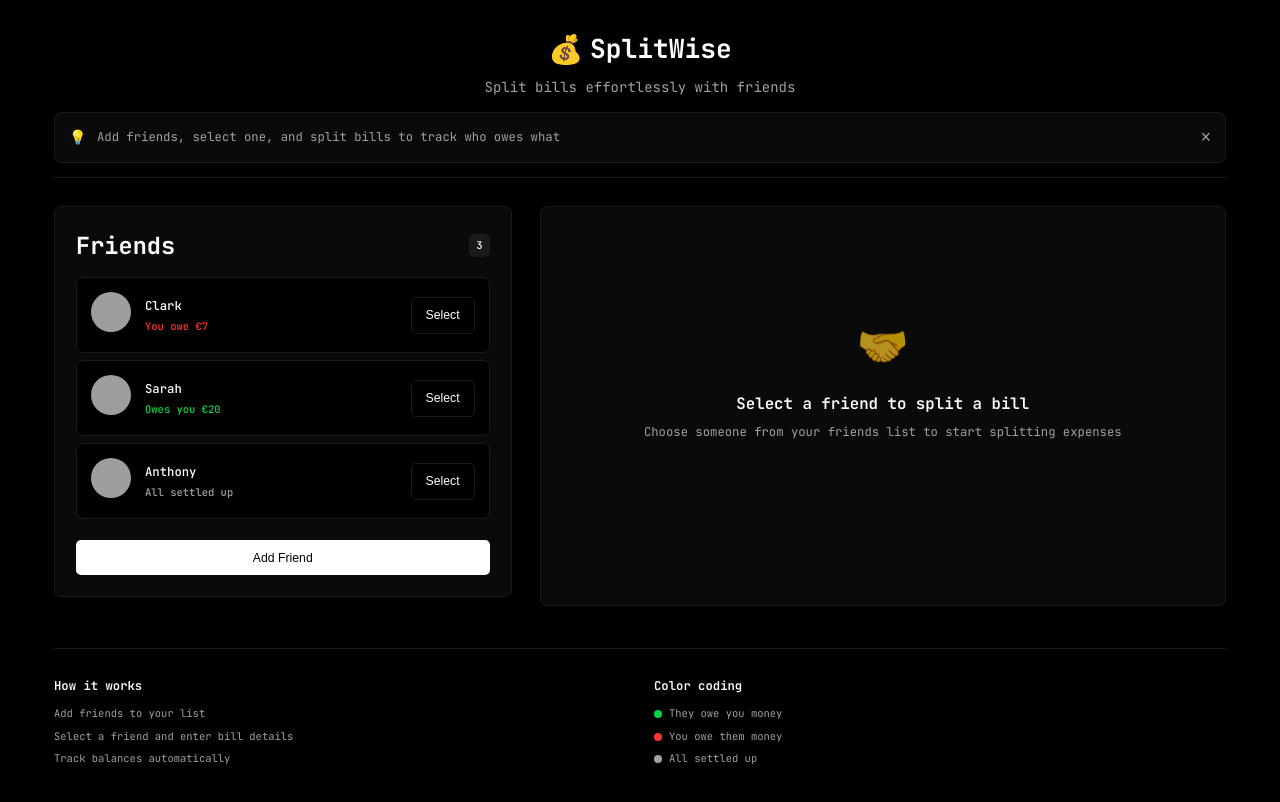
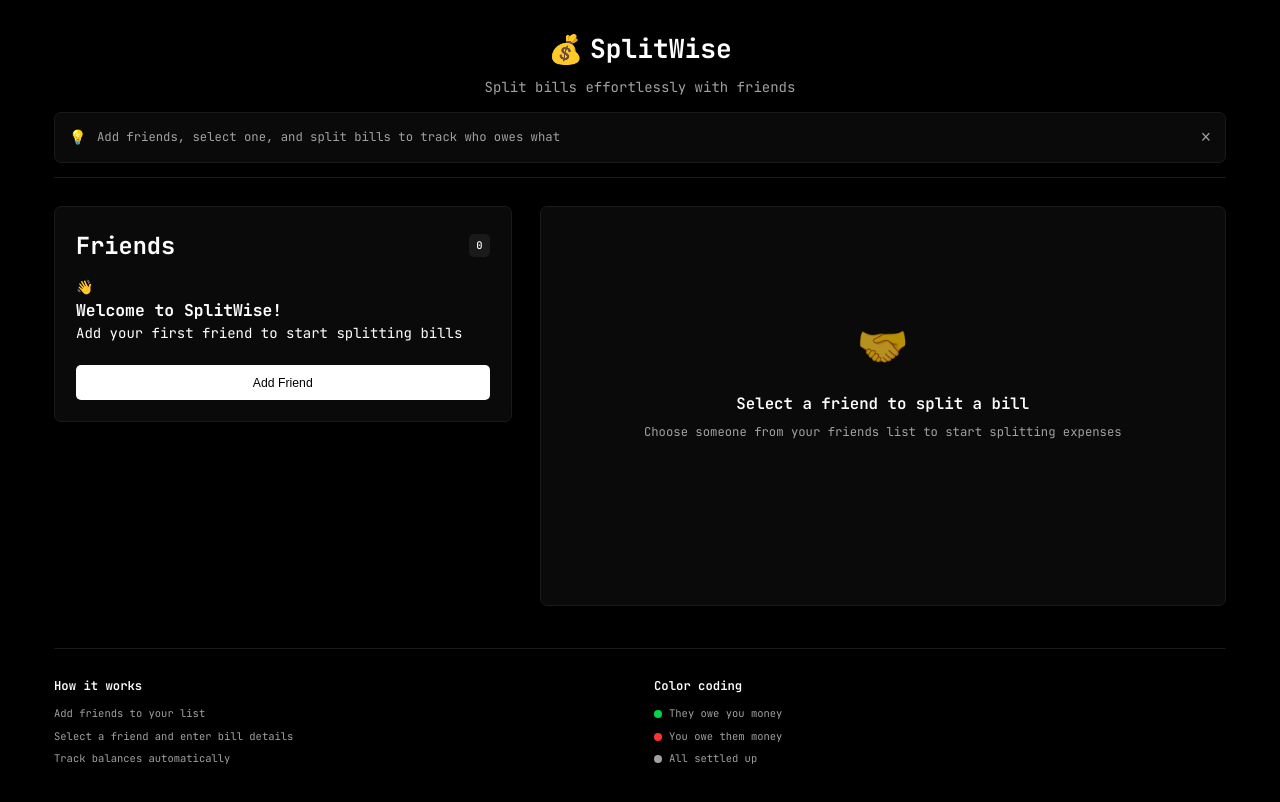
Before and after one commit to Scylox56/Eat-N-Split, a React (Vite) app: page / in a window 1280 px wide. Built offline with nearby package versions, Linux system fonts and the light colour scheme; grey boxes are pictures that could not be loaded.

Commit message:
feat: initialize friends list and add enter key submission for forms

```diff
--- a/src/App.jsx
+++ b/src/App.jsx
@@ -1,26 +1,7 @@
 import { useState } from 'react'
 import './App.css'
 
-const initialFriends = [
-  {
-    id: 118836,
-    name: 'Clark',
-    image: 'https://i.pravatar.cc/48?u=118836',
-    balance: -7,
-  },
-  {
-    id: 933372,
-    name: 'Sarah',
-    image: 'https://i.pravatar.cc/48?u=933372',
-    balance: 20,
-  },
-  {
-    id: 499476,
-    name: 'Anthony',
-    image: 'https://i.pravatar.cc/48?u=499476',
-    balance: 0,
-  },
-]
+const initialFriends = []
 
 function Button({ children, onClick, variant = 'primary', className = '' }) {
   return (
@@ -31,7 +12,7 @@ function Button({ children, onClick, variant = 'primary', className = '' }) {
 }
 
 function App() {
-  const [friends, setFriends] = useState(initialFriends)
+  const [friends, setFriends] = useState([])
   const [showAddFriend, setShowAddFriend] = useState(false)
   const [selectedFriend, setSelectedFriend] = useState(null)
   const [showHint, setShowHint] = useState(true)
@@ -169,7 +150,23 @@ function App() {
   )
 }
 
+function handleEnterSubmit(e, submitFn) {
+  if (e.key === 'Enter') {
+    submitFn()
+  }
+}
+
 function FriendsList({ friends, onSelection, selectedFriend }) {
+  if (friends.length === 0) {
+    return (
+      <div className="empty-friends-state">
+        <div className="welcome-icon">👋</div>
+        <h3>Welcome to SplitWise!</h3>
+        <p>Add your first friend to start splitting bills</p>
+      </div>
+    )
+  }
+
   return (
     <div className="friends-list">
       {friends.map((friend) => (
@@ -255,6 +252,7 @@ function FormAddFriend({ onAddFriend }) {
           value={name}
           onChange={(e) => setName(e.target.value)}
           className="form-input"
+          onKeyDown={(e) => handleEnterSubmit(e, handleSubmit)}
         />
       </div>
 
@@ -267,6 +265,7 @@ function FormAddFriend({ onAddFriend }) {
           value={image}
           onChange={(e) => setImage(e.target.value)}
           className="form-input"
+          onKeyDown={(e) => handleEnterSubmit(e, handleSubmit)}
         />
       </div>
 
@@ -307,6 +306,7 @@ function FormSplitBill({ selectedFriend, onSplitBill }) {
             value={bill}
             onChange={(e) => setBill(Number(e.target.value))}
             className="form-input"
+            onKeyDown={(e) => handleEnterSubmit(e, handleSubmit)}
           />
         </div>
 
@@ -326,6 +326,7 @@ function FormSplitBill({ selectedFriend, onSplitBill }) {
               )
             }
             className="form-input"
+            onKeyDown={(e) => handleEnterSubmit(e, handleSubmit)}
           />
         </div>
 
```
